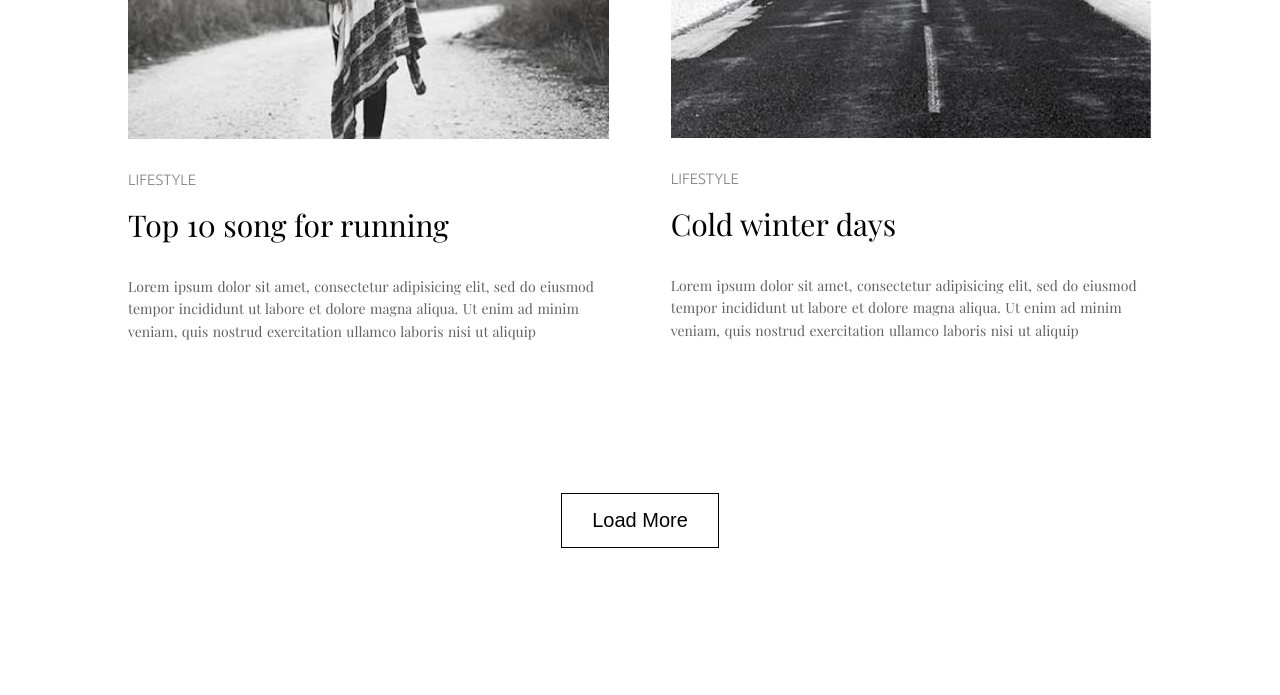
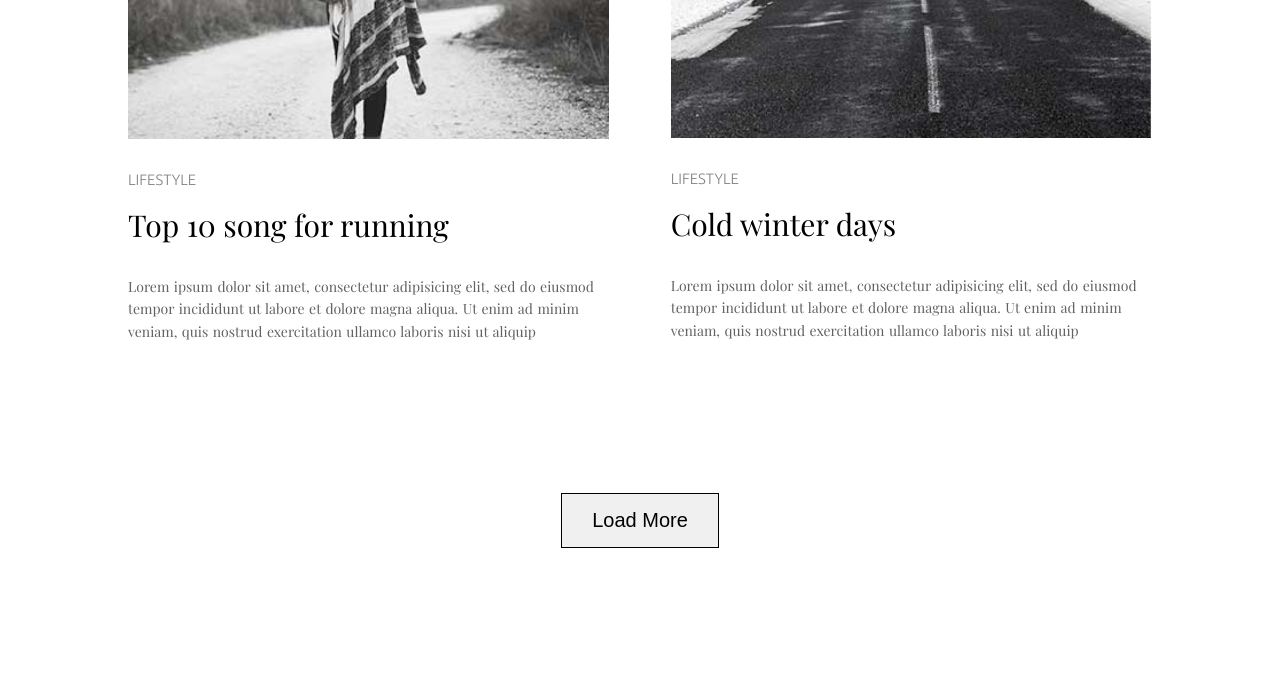
Before and after one commit to Mahbuba33/project, a plain HTML site: page index.html in a window 1280 px wide. In both pictures the pointer is over the button "Load More". Shown: the part 3197-3892 px from the top of the page. Drawn offline with nearby package versions, Linux system fonts and the light colour scheme; a web font is replaced by a local one.

Commit message:
Update style.css

```diff
--- a/css/style.css
+++ b/css/style.css
@@ -150,6 +150,7 @@ input[type="email"]{
 }
 .load:hover{
 	border: 1px solid black;
+	background-color: #F0F0F0;
 	color: black;
 }
 footer{
```
